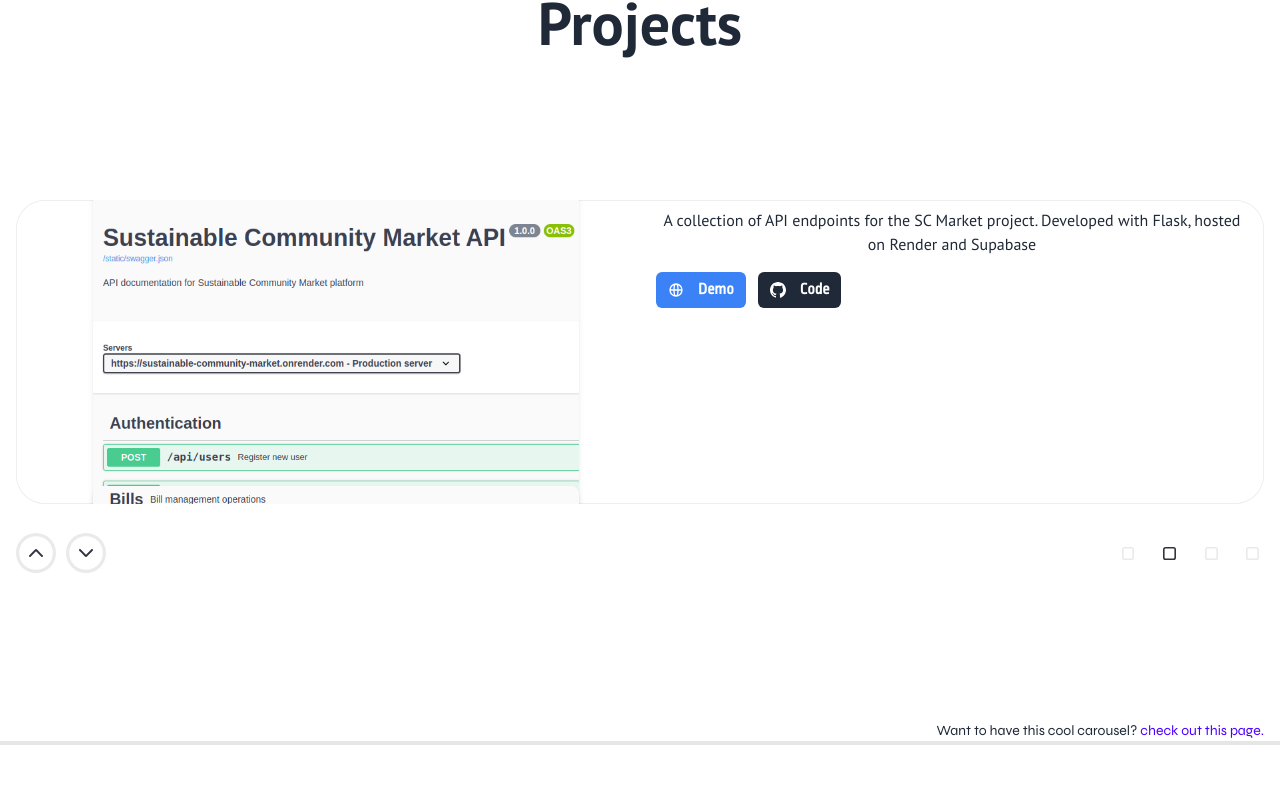
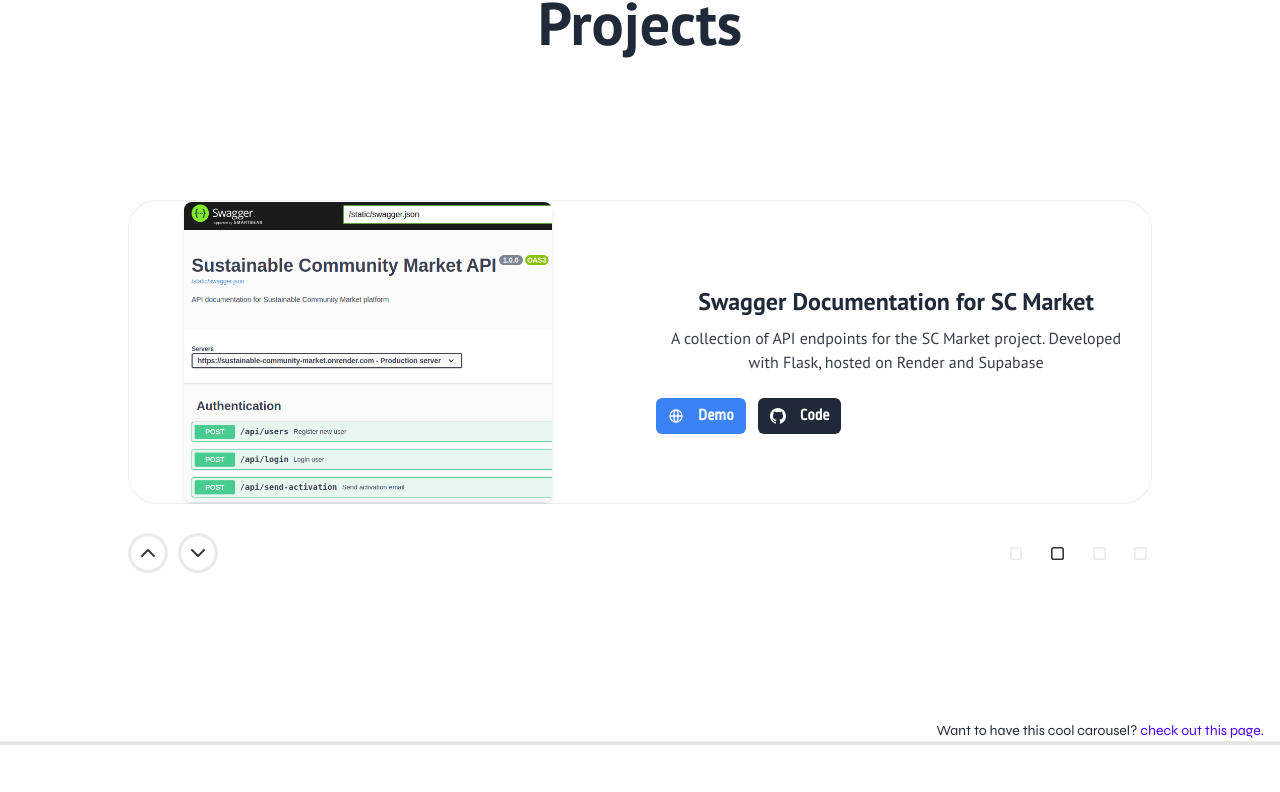
Before and after one commit to istamosh/istamosh.github.io, a Next.js app: page / in a window 1280 px wide. Shown: the part 847-1639 px from the top of the page. Built offline with nearby package versions, Linux system fonts and the light colour scheme.

Commit message:
carousel: fix image overflows

```diff
--- a/src/components/emblaComponents/EmblaCarousel.tsx
+++ b/src/components/emblaComponents/EmblaCarousel.tsx
@@ -56,30 +56,32 @@ const EmblaCarousel: React.FC<PropType> = (props) => {
           {slides.map((slide) => (
             <div className="embla__slide" key={slide.id}>
               <div className="embla__slide__number">
-                <div className="flex flex-col sm:flex-row sm:items-start gap-4 p-4">
-                  <div className="w-full sm:w-1/2 flex-shrink-0 h-[20vh] sm:h-full flex items-center justify-center">
+                <div className="flex flex-col sm:flex-row sm:items-center gap-4 p-4 max-w-5xl mx-auto">
+                  <div className="w-full sm:w-1/2 flex-shrink-0 h-[20vh] sm:h-auto flex items-center justify-center sm:justify-start">
+                    <div className="w-full max-w-md flex items-center justify-center">
                       <img
                         src={slide.image}
                         alt={slide.title}
                         width={400}
                         height={300}
-                      className="embla__slide__img max-h-[15vh] sm:max-h-full w-auto max-w-[80%] h-auto object-contain rounded-lg shadow-md"
+                        className="embla__slide__img max-h-[15vh] sm:max-h-[300px] w-auto max-w-[80%] sm:max-w-full h-auto object-contain rounded-lg shadow-md"
                       />
                     </div>
-                  <div className="embla__slide__text w-full sm:w-1/2 flex flex-col justify-between">
-                    <div className="space-y-1.5">
+                  </div>
+                  <div className="embla__slide__text w-full sm:w-1/2 flex flex-col sm:py-4">
+                    <div className="space-y-2">
                       <h3
                         className={`text-xl sm:text-2xl font-bold ${pt_sans.className}`}
                       >
                         {slide.title}
                       </h3>
                       <p
-                        className={`text-sm sm:text-base font-normal ${pt_sans.className} leading-snug`}
+                        className={`text-sm sm:text-base font-normal ${pt_sans.className} leading-snug opacity-90`}
                       >
                         {truncateText(slide.description, 150)}
                       </p>
                     </div>
-                    <div className="flex flex-wrap gap-2 sm:gap-3 mt-4">
+                    <div className="flex flex-wrap gap-2 sm:gap-3 mt-4 sm:mt-6">
                       {slide.projectLink && (
                         <a
                           href={slide.projectLink}
```
Lines whose indentation alone changed are shown as unchanged.
